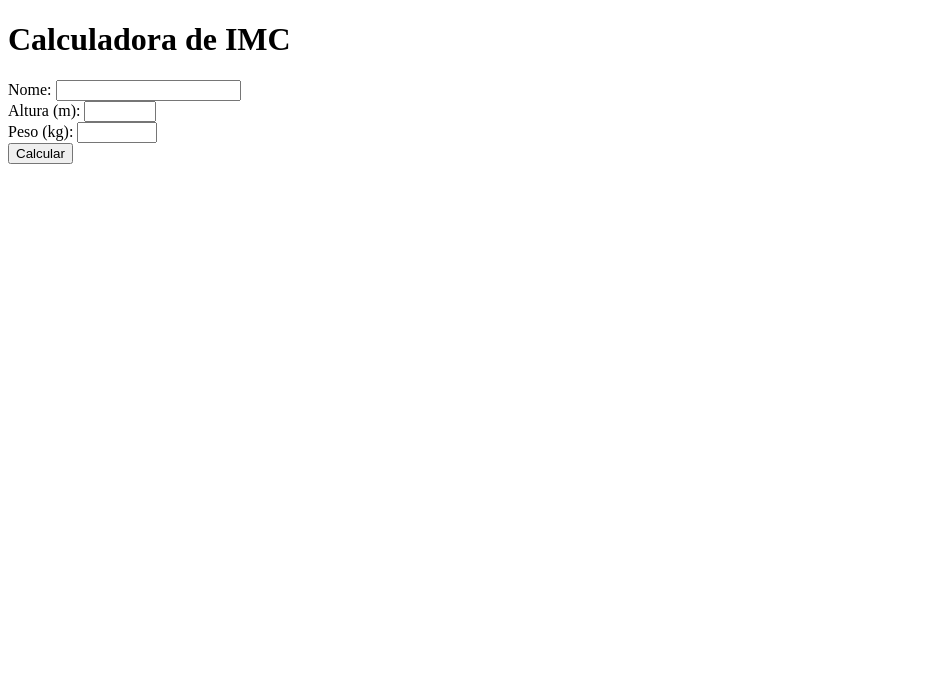
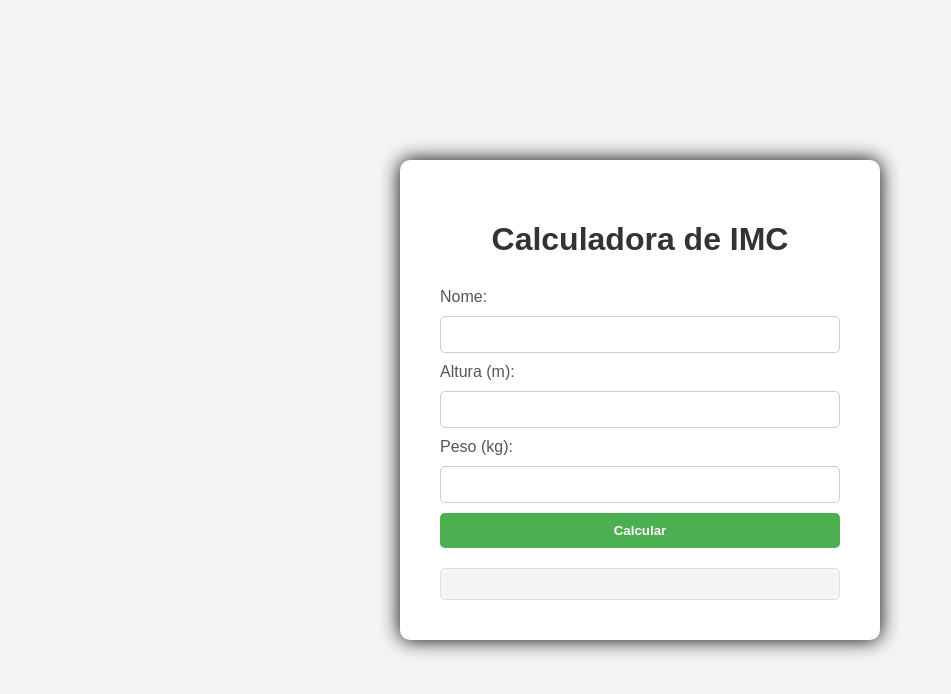
Before and after one commit to 4deraldo/calculadora_IMC, a plain HTML site: page index.html in a window 1280 px wide. Shown: the whole page, without its empty margins (0-951 px from the left). Drawn offline with Linux system fonts and the light colour scheme.

Commit message:
add style

```diff
--- a/index.html
+++ b/index.html
@@ -26,7 +26,7 @@
         <input type="number" id="iPeso" required min="0" max="300" step="0.1">
       </div>
 
-      <button>Calcular</button>
+      <button type="submit">Calcular</button>
       <div id="resultado"></div>
     </form>
   </div>
--- a/style.css
+++ b/style.css
@@ -0,0 +1,69 @@
+body {
+  margin: 0;
+  padding: 0;
+  font-family: Arial, sans-serif;
+  display: flex;
+  justify-content: center;
+  align-items: center;
+  height: 100vh;
+  background-color: #f4f4f4;
+}
+
+#imc-form {
+  background-color: #fff;
+  padding: 40px;
+  border-radius: 10px;
+  box-shadow: 0 0 20px rgba(0, 0, 0.1);
+  max-width: 400px;
+  width: 100%;
+}
+
+h1 {
+  text-align: center;
+  margin-bottom: 30px;
+  color: #333;
+}
+
+label {
+  display: block;
+  margin-bottom: 10px;
+  color: #555;
+}
+
+input[type='number'],
+input[type='text'] {
+  width: calc(100% - 22px);
+  padding: 10px;
+  border: 1px solid #ccc;
+  border-radius: 5px;
+  margin-bottom: 10px;
+}
+
+button[type='submit'] {
+  width: 100%;
+  padding: 10px;
+  background-color: #4caf50;
+  border: none;
+  border-radius: 5px;
+  color: #fff;
+  font-weight: bold;
+  cursor: pointer;
+  transition: background-color 0.3s ease;
+}
+
+button[type='submit']:hover {
+  background-color: #45a049;
+}
+
+#resultado {
+  margin-top: 20px;
+  padding: 15px;
+  background-color: #f4f4f4;
+  border-radius: 5px;
+  border: 1px solid #ddd;
+}
+
+#resultado p {
+  margin: 0;
+  color: #333;
+}
```
